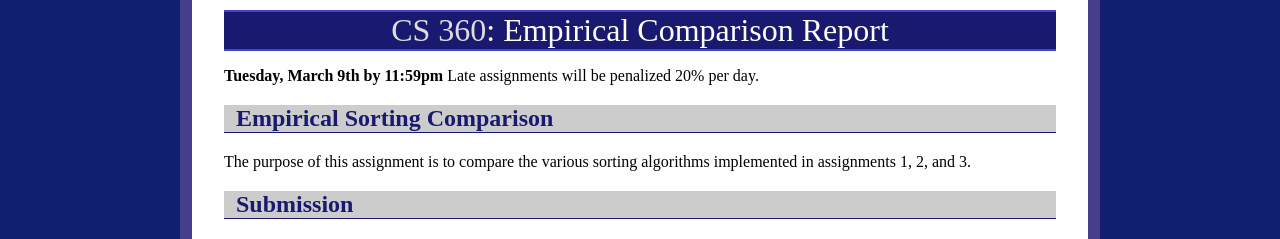
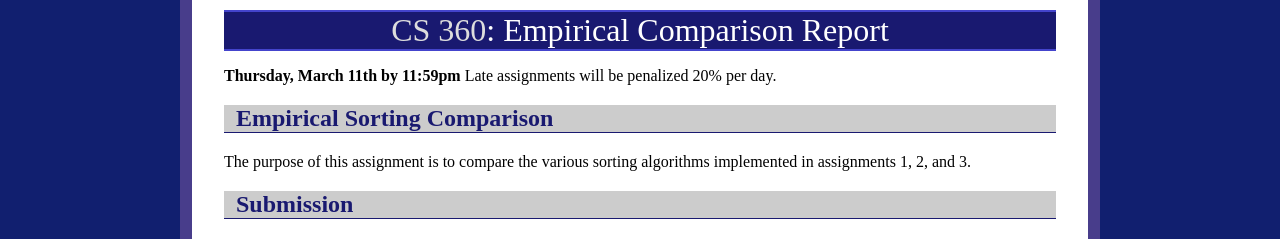
Before and after one commit to ycpcs/cs360-spring2021, a Jekyll site: the page built from assign/emp_comp.md, in a window 1280 px wide. Shown: the top 239 px of the page. Built offline with Jekyll 4.4.1, drawn with Linux system fonts in a browser that asks for light colours.

Commit message:
fix report date
fix report date

```diff
--- a/assign/emp_comp.md
+++ b/assign/emp_comp.md
@@ -3,7 +3,7 @@ layout: default
 title: "Empirical Comparison Report"
 ---
 
-**Tuesday, March 9th by 11:59pm** Late assignments will be penalized 20% per day.
+**Thursday, March 11th by 11:59pm** Late assignments will be penalized 20% per day.
 
 Empirical Sorting Comparison
 ----------------------------
```
